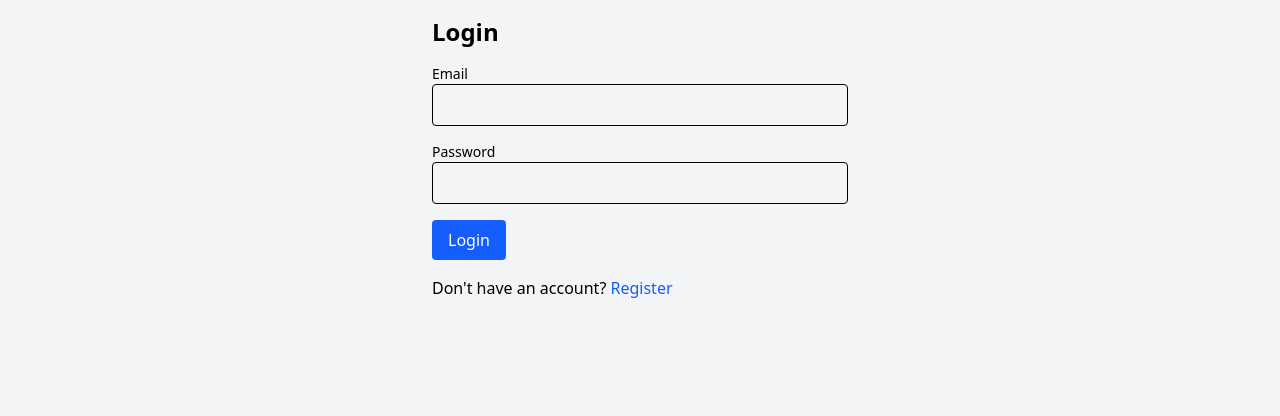
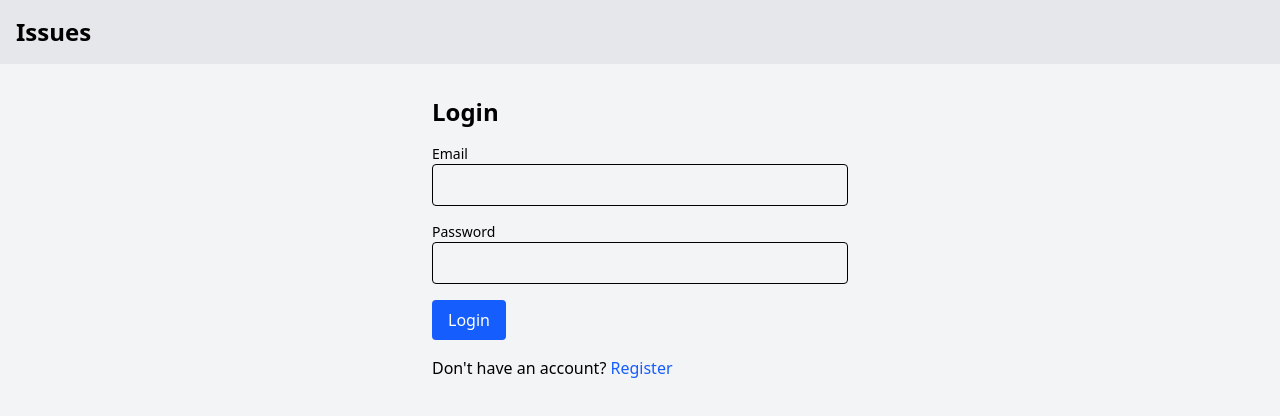
Before and after one commit to manamendraJN/issue-tracker, a React (Vite) app in the folder frontend/: page /login in a window 1280 px wide. Shown: the top 416 px of the page. Built offline with nearby package versions, Linux system fonts and the light colour scheme.

Commit message:
Create Navbar component with user info and logout

```diff
--- a/frontend/src/App.jsx
+++ b/frontend/src/App.jsx
@@ -9,6 +9,7 @@ import Login from './components/Login';
 import IssueList from './components/IssueList';
 import IssueForm from './components/IssueForm';
 import IssueDetail from './components/IssueDetail';
+import Navbar from './components/Navbar';
 
 function App() {
   return (
@@ -16,6 +17,7 @@ function App() {
       <IssueProvider>
         <Router>
           <div className="min-h-screen bg-gray-100">
+            <Navbar />
             <ToastContainer
               position="bottom-left"
               autoClose={2000}
--- a/frontend/src/components/IssueList.jsx
+++ b/frontend/src/components/IssueList.jsx
@@ -19,23 +19,7 @@ function IssueList() {
 
   return (
     <div className="container mx-auto p-4">
-      <div className="flex justify-between items-center mb-4">
-        <h2 className="text-2xl font-bold">Issues</h2>
-        {user && (
-          <div>
-            <span className="mr-4">Welcome, {user.email}</span>
-            <button
-              onClick={() => {
-                logout();
-                navigate('/login');
-              }}
-              className="bg-red-600 text-white px-4 py-2 rounded hover:bg-red-700"
-            >
-              Logout
-            </button>
-          </div>
-        )}
-      </div>
+
       {error && (
         <p className="text-red-500 mb-4">
           {error}
--- /dev/null
+++ b/frontend/src/components/Navbar.jsx
@@ -0,0 +1,30 @@
+import { useContext } from 'react';
+import { AuthContext } from '../context/AuthContext';
+import { useNavigate } from 'react-router-dom';
+
+function Navbar() {
+  const { user, logout } = useContext(AuthContext);
+  const navigate = useNavigate();
+
+  return (
+    <div className="flex justify-between items-center mb-4 p-4 bg-gray-200">
+      <h2 className="text-2xl font-bold">Issues</h2>
+      {user && (
+        <div>
+          <span className="mr-4">Welcome, {user.email}</span>
+          <button
+            onClick={() => {
+              logout();
+              navigate('/login');
+            }}
+            className="bg-red-600 text-white px-4 py-2 rounded hover:bg-red-700"
+          >
+            Logout
+          </button>
+        </div>
+      )}
+    </div>
+  );
+}
+
+export default Navbar;
```
